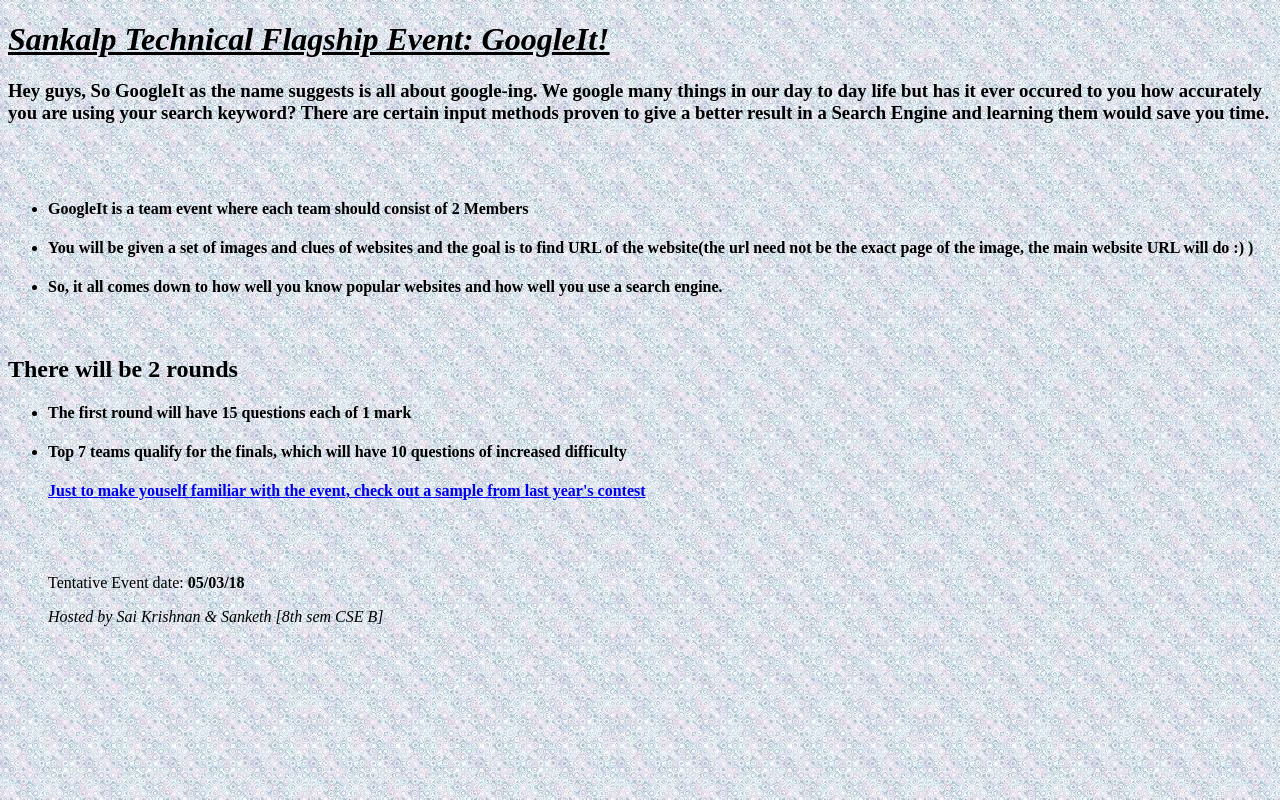
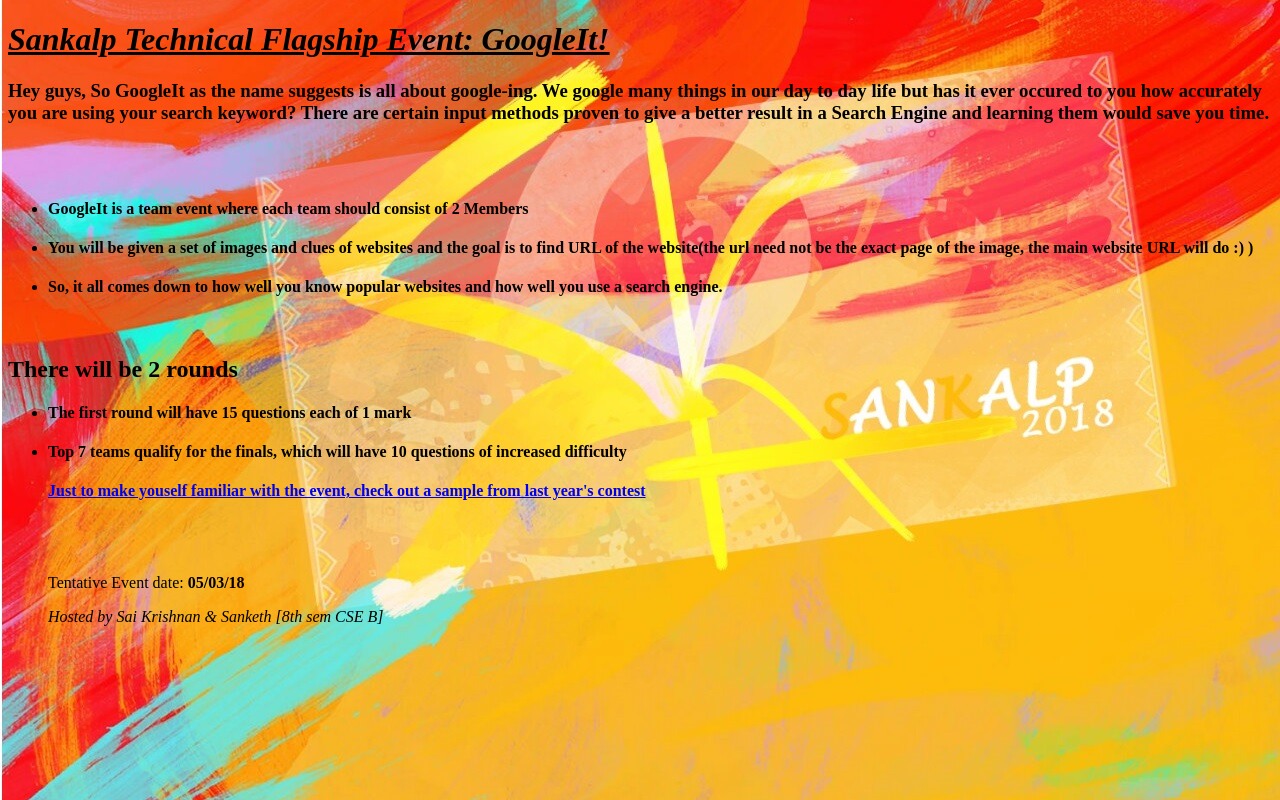
Before and after one commit to skrish-n/googleIt, a plain HTML site: page index.html in a window 1280 px wide. Drawn offline with Linux system fonts and the light colour scheme.

Commit message:
making it work again

```diff
--- a/index.html
+++ b/index.html
@@ -5,7 +5,7 @@
 <title>google it</title>
 <style>
 body {
-    background-image: url("back2.jpeg");
+    background-image: url("image1.jpg");
     background-repeat: repeat;
 }
 </style>
```
Also changed, not shown: image1.jpg (added).
